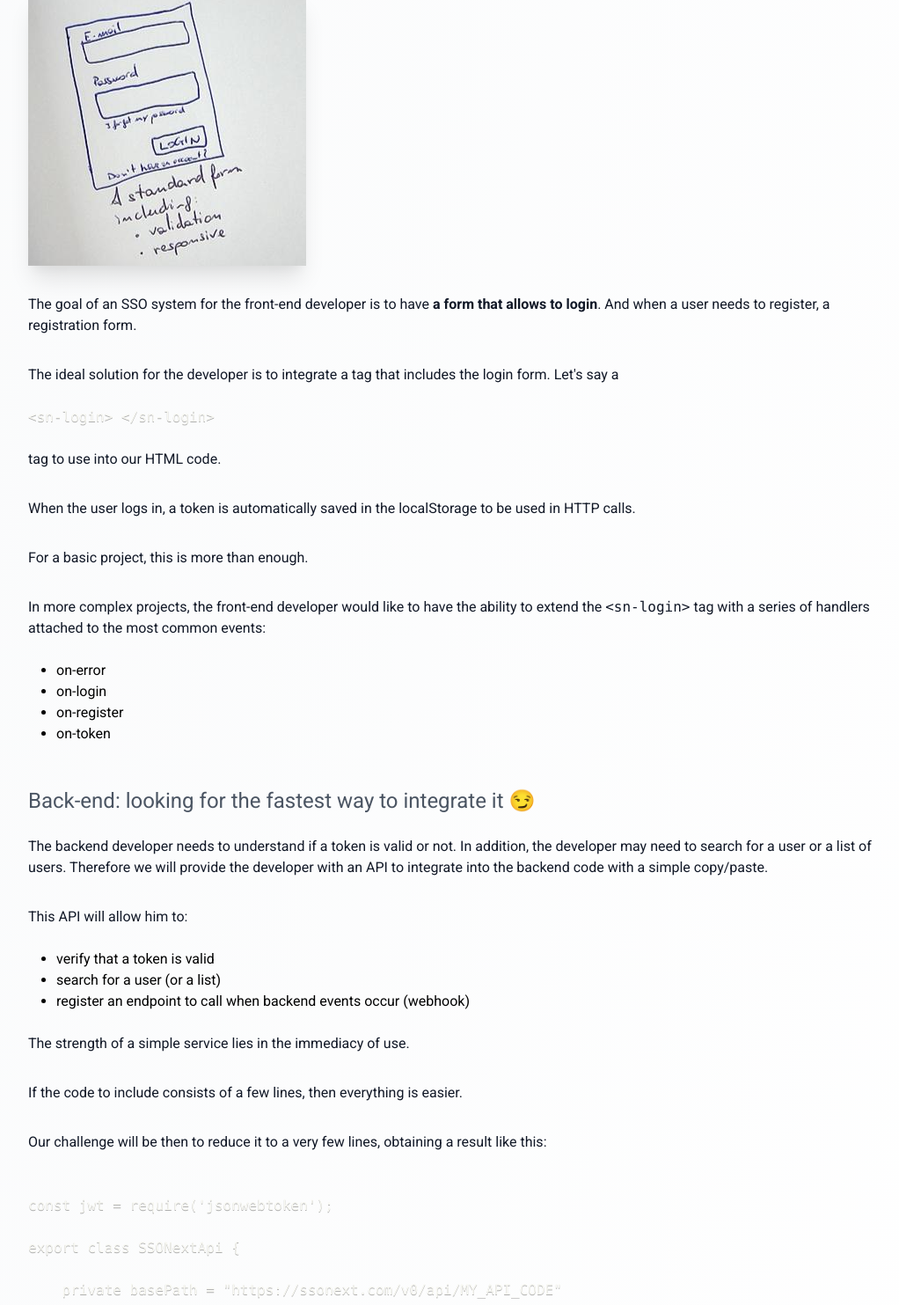
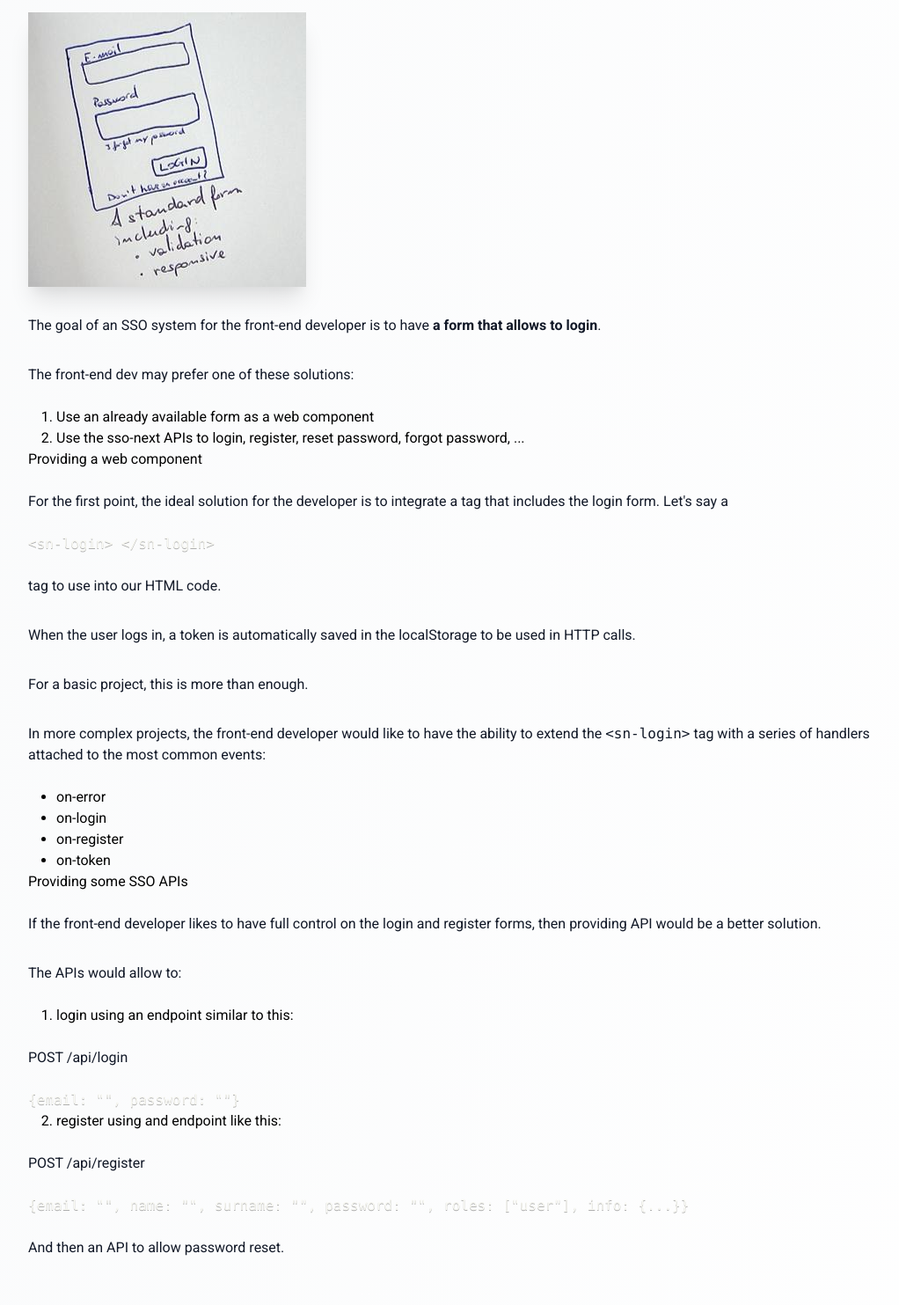
Before and after one commit to butopen/butopen.com, an Eleventy site: page src/blog/001-design-of-ssonext/index.md in a window 1280 px wide. Shown: the part 1682-3165 px from the top of the page at 88% size, without its empty margins (128-1150 px from the left). Built offline with nearby package versions, Linux system fonts and the light colour scheme; Eleventy itself is replaced by a stand-in of ours; code samples lack their colours; files that its build step writes are made by us from their sources; files whose address does not match are found by name.

Commit message:
Add further design docs to post 001

````diff
--- a/src/blog/001-design-of-ssonext/index.md
+++ b/src/blog/001-design-of-ssonext/index.md
@@ -23,6 +23,7 @@ There are several products for SSO (Single Sign-On), but none met our needs:
 2) Open-source (of course 😉 )
 3) Extendable with plugins
 4) Activated in a few seconds on the cloud or on-premise
+5) Allowing the management of roles (as simple strings) and additional information saved as a JSON
 
 Existing solutions are cumbersome and too complex for the simple use cases we needed.
 
@@ -41,9 +42,13 @@ implementation choices** to make in order to satisfy those who will use it.
 ![A login form to integrate into our HTML code](shot2.jpg)
 
 The goal of an SSO system for the front-end developer is to have **a form that allows to login**.
-And when a user needs to register, a registration form.
 
-The ideal solution for the developer is to integrate a tag that includes the login form.
+The front-end dev may prefer one of these solutions:
+1) Use an already available form as a web component
+2) Use the sso-next APIs to login, register, reset password, forgot password, ...
+
+### Providing a web component
+For the first point, the ideal solution for the developer is to integrate a tag that includes the login form.
 Let's say a
 ``` html
 <sn-login> </sn-login>
@@ -61,6 +66,28 @@ the ability to extend the `<sn-login>` tag with a series of handlers attached to
 - on-login
 - on-register
 - on-token
+
+### Providing some SSO APIs
+
+If the front-end developer likes to have full control on the login and register forms, then providing API would be
+a better solution.
+
+The APIs would allow to:
+1) login using an endpoint similar to this:
+
+POST /api/login
+```js
+{email: "", password: ""}
+```
+
+2) register using and endpoint like this:
+
+POST /api/register
+```js
+{email: "", name: "", surname: "", password: "", roles: ["user"], info: {...}}
+```
+
+And then an API to allow password reset.
 
 ## Back-end: looking for the fastest way to integrate it 😏
 
@@ -134,8 +161,11 @@ export class SSONextApi {
 The idea is that if the developer can copy/paste the source code, customizing it based on his/her own needs
 is a matter of seconds.
 
+The alternative can be a module available through NPM, exposing the same features.
+
 Notes:
-- in the code above the verification will be synchronous: it will be asynchronous only the first time!
+- some methods require the token as input and operate synchronously, without asking anything to SSONext
+(in the code above the verification will be synchronous: it will be asynchronous only the first time!)
 - here the code is in TypeScript, but we can allow copying in the language the developer prefers (or copy the endpoints only)
 
 This will be the first version of SSONext. You will find it soon in the [butopen repo](https://github.com/butopen).
````
